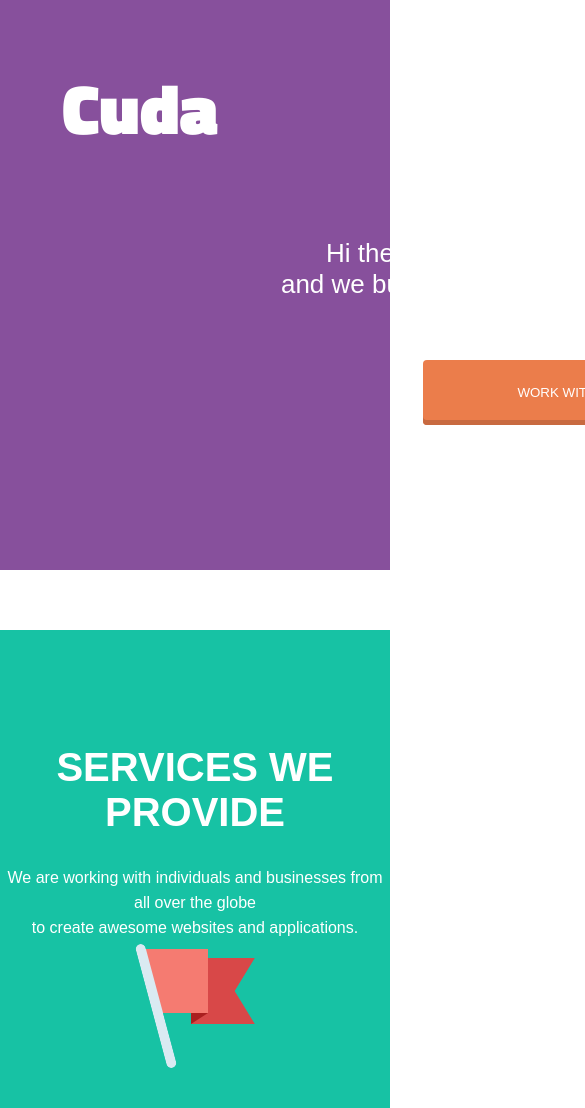
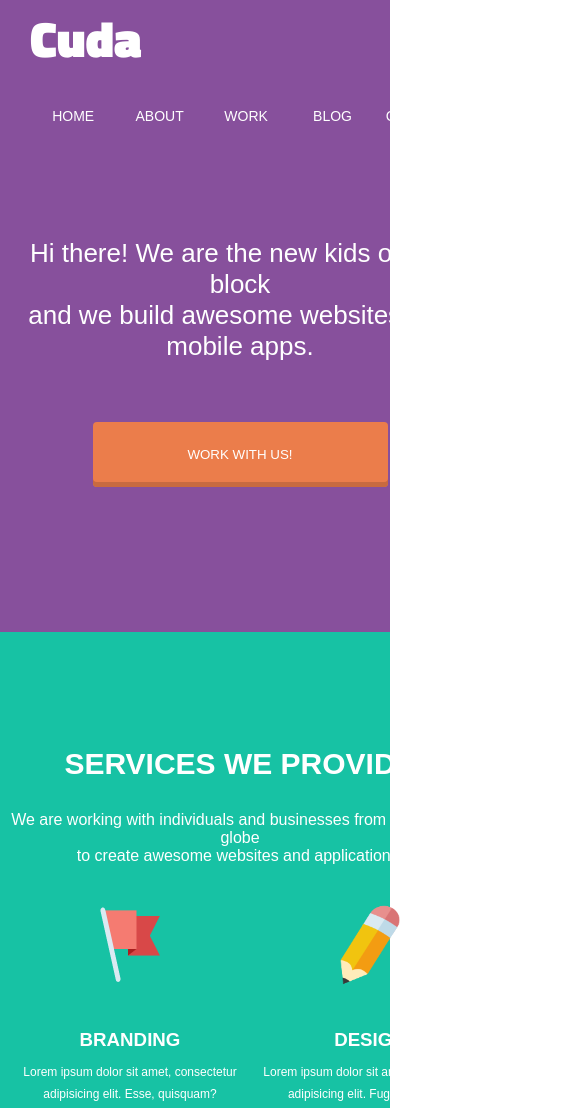
Before and after one commit to dima993993/TEST4, a plain HTML site: page index.html in a window 390 px wide. Shown: the top 1108 px of the page, 585 px wide, since content can reach past the window. Drawn offline with Linux system fonts and the light colour scheme.

Commit message:
head section and services 2

```diff
--- a/css/style.css
+++ b/css/style.css
@@ -46,7 +46,7 @@ nav li a {
 	color: #fff;
 }
 nav {
-	display: inline-block;
+	display: flex;
 	position: absolute;
 	right: 42px;
 	top: 60px;
@@ -75,6 +75,36 @@ header button:active {
 	box-shadow: 0 5px #c86a40;
 	transform: translateY(4px);
 }
+@media (max-width: 960px) {
+	header .headerSection {
+		width: 700px;
+	}
+	nav li a {
+		font-size: 14px;
+	}
+	nav ul li {
+		margin: 0;
+	}
+	h1 {
+		left: 0px;
+	}
+}
+@media (max-width: 700px) {
+	h1 {
+		font-size: 50px;
+		left: 30px;
+		top: 0px;
+	}
+	nav {
+		top: 100px;
+		right: 20px;
+	}
+
+	header .headerSection {
+		width: 480px;
+	}
+}
+
 
 /****SECTION SERVICES****/
 
@@ -83,8 +113,12 @@ header button:active {
 	text-transform: uppercase;
 	font-size: 40px;
 }
-.services>p {
-	font-size: 18px;
+.services-wrapper {
+	width: 1140px;
+	margin: 0 auto;
+}
+.services-wrapper>p {
+	margin-top: 30px;
 }
 .services {
 	height: 750px;
@@ -92,21 +126,49 @@ header button:active {
 	color: #fff;
 	text-align: center;
 }
-.services>div {
-	margin-top: 60px;
+.services-wrapper>div {
+	display: flex;
+	flex-wrap: wrap;
 }
-.services>div>div {
-	width: 260px;
-	display: inline-block;
-	margin-left: 20px;
-	margin-right: 20px;
-	vertical-align: top;
+.services-wrapper>div>div {
+	width: 220px;
+	margin-left: 50px;
+	margin-top: 80px;
 }
-.services h3 {
+.services-wrapper>div>div p {
+	font-size: 14px;
+	margin-top: 25px;
+	line-height: 22px;
+}
+.services-wrapper>div>div h3 {
+	margin-top: 40px;
 	text-transform: uppercase;
-	padding-top: 40px;
 }
-.services p {
-	padding-top: 30px;
-	line-height:  25px;
+
+@media (max-width: 960px) {
+	.services-wrapper>div>div img {
+		width: 60px;
+		height: 80px;
+	}
+	.services-wrapper {
+		width: 700px;
+	}
+	.services-wrapper>div>div p {
+		font-size: 12px;
+		margin-top: 10px;
+	}
+	.services-wrapper>div>div {
+		margin-top: 40px;
+	}
 }
+@media (max-width: 700px) {
+	.services-wrapper {
+		width:480px;
+	}
+	.services-wrapper>div>div {
+		margin-left: 20px;
+	}
+	.services h2{
+	font-size: 30px;
+}
+}
```
